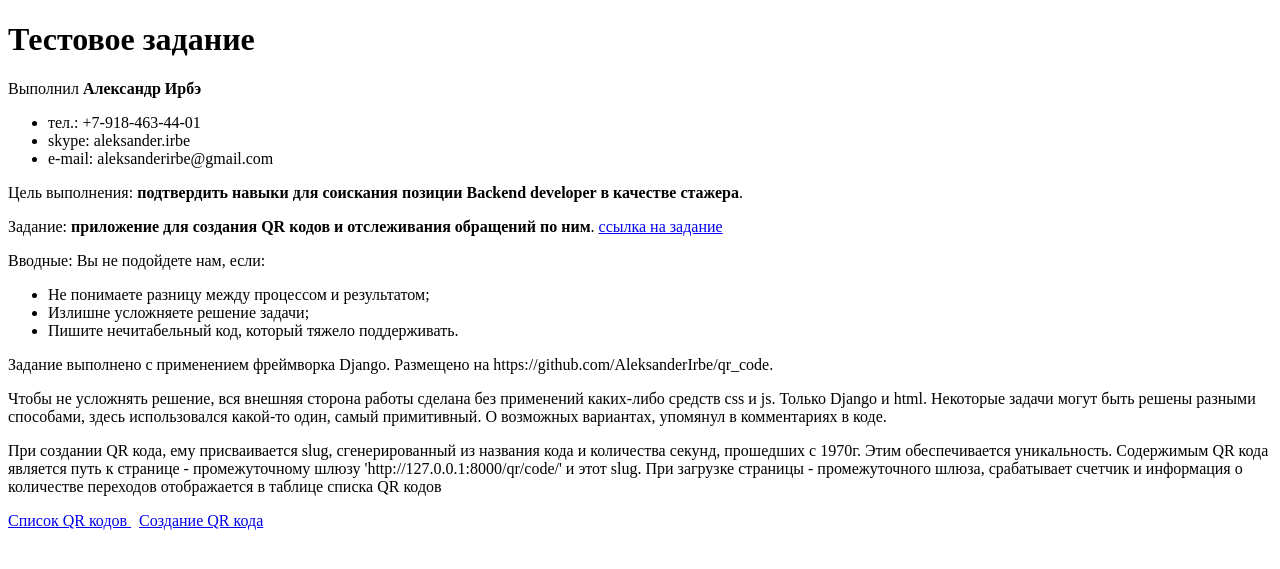
After one commit to AleksanderIrbe/qr_code, a Django app: page / in a window 1280 px wide. The commit adds this page. Shown: the top 569 px of the page. Run offline with Django 3.2, Linux system fonts and the light colour scheme.

Commit message:
добавлены комментарии

```diff
--- a/qr_code/apps/qr_list/forms.py
+++ b/qr_code/apps/qr_list/forms.py
@@ -8,7 +8,7 @@ class ListForm(forms.ModelForm):
 	class Meta:
 		model = List
 		fields = ['qr_quantity','qr_name', 'qr_city', 'qr_campaign', 'qr_source', 'qr_product',]
-
+# проверка слага, перевод его в нижний регистр
 	def clean_slug(self):
 		new_slug = self.cleaned_data['slug'].lower()
 		return new_slug
--- a/qr_code/templates/qr_list/base.html
+++ b/qr_code/templates/qr_list/base.html
@@ -9,12 +9,9 @@
 {% block header %}
 <a href="/qr/">Список QR кодов </a> &nbsp   <a href="/qr/create">Создание QR кода </a><br>
 <hr>
-
 {% endblock %}
 
-	{% block content %}QRcode body{% endblock %}
-
-
+{% block content %}QRcode body{% endblock %}
 
 </body>
 </html>
--- a/qr_code/templates/qr_list/qr_create.html
+++ b/qr_code/templates/qr_list/qr_create.html
@@ -23,7 +23,4 @@
 
 	</form>
 {% endif %}
-
-
-
 {% endblock %}
--- /dev/null
+++ b/qr_code/templates/qr_list/qr_hello.html
@@ -0,0 +1,32 @@
+{% extends 'qr_list/base.html' %}
+{% block header %}{% endblock %}
+{% block content %}
+<h1>Тестовое задание</h1>
+<p>
+Выполнил <b>Александр Ирбэ</b><ul>
+	<li>тел.: +7-918-463-44-01</li>
+	<li>skype: aleksander.irbe</li>
+	<li>e-mail: aleksanderirbe@gmail.com</li></ul>
+</p>
+<p>
+Цель выполнения: <b>подтвердить навыки для соискания позиции Backend developer в качестве стажера</b>.</p>
+<p>Задание: <b>приложение для создания QR кодов и отслеживания обращений по ним</b>. <a href="https://docs.google.com/document/d/1MzaRZ6h9vWTbTM7GXS6b9q4-pNV-fWhXe96VxxfpmGU/edit?usp=sharing">ссылка на задание</a></p>
+
+<p>
+Вводные:	Вы не подойдете нам, если:<ul>
+
+<li>Не понимаете разницу между процессом и результатом;</li>
+<li>Излишне усложняете решение задачи;</li>
+<li>Пишите нечитабельный код, который тяжело поддерживать.</li></ul>
+</p>
+
+<p>
+Задание выполнено с применением фреймворка Django. Размещено на https://github.com/AleksanderIrbe/qr_code.
+</p>
+<p>Чтобы не усложнять решение, вся внешняя сторона работы сделана без применений каких-либо средств css и js. Только Django и html. Некоторые задачи могут быть решены разными способами, здесь использовался какой-то один, самый примитивный. О возможных вариантах, упомянул в комментариях в коде.</p>
+<p>При создании QR кода, ему присваивается slug, сгенерированный из названия кода и количества секунд, прошедших с 1970г. Этим обеспечивается уникальность. Содержимым QR кода является путь к странице - промежуточному шлюзу 'http://127.0.0.1:8000/qr/code/' и этот slug. При загрузке страницы - промежуточного шлюза, срабатывает счетчик и информация о количестве переходов отображается в таблице списка QR кодов</p>
+<p>
+<a href="/qr/">Список QR кодов </a> &nbsp   <a href="/qr/create">Создание QR кода </a><br>
+</p>
+
+{% endblock %}
--- a/qr_code/templates/qr_list/qr_intermediate.html
+++ b/qr_code/templates/qr_list/qr_intermediate.html
@@ -2,6 +2,4 @@
 {% block header %}{% endblock %}
 {% block content %}
 <h1>Подождите, сейчас Вы будете переадресованы на целевой ресурс</h1>
-
-{{quantity}}
 {% endblock %}
--- a/qr_code/templates/qr_list/qr_list.html
+++ b/qr_code/templates/qr_list/qr_list.html
@@ -1,7 +1,6 @@
 {% extends 'qr_list/base.html' %}
 
 {% block title %}QR{% endblock %}
-
 
 
 {% block content %}
@@ -41,5 +40,4 @@
 Кодов еще нет. Их нужно создать.
 {% endif %}
 
-
 {% endblock %}
--- a/qr_code/templates/qr_list/qr_update.html
+++ b/qr_code/templates/qr_list/qr_update.html
@@ -7,7 +7,6 @@
 	<form action="{{ detail.get_update_url }}" method="post">
 		{% csrf_token %}
 {% for field in form %}
-
 	{% if field.errors %}
 		{{ field.errors }}
 	{% endif %}
@@ -20,6 +19,4 @@
 
 	</form>
 
-
-
 {% endblock %}
--- a/qr_code/urls.py
+++ b/qr_code/urls.py
@@ -15,13 +15,13 @@ Including another URLconf
 """
 from django.contrib import admin
 from django.urls import path, include
-
-# from django.conf.urls.static import static
-# from django.contrib.staticfiles.urls import staticfiles_urlpatterns
-# from django.conf import settings
-
+from .views import hello
 
 urlpatterns = [
+# стартовая страница
+    path('', hello, name='qr_hello'),
+# админка
     path('admin/', admin.site.urls),
-	path('qr/', include('qr_list.urls')),
-	]
+# путь к приложению qr_list
+    path('qr/', include('qr_list.urls')),
+    ]
--- a/qr_code/views.py
+++ b/qr_code/views.py
@@ -1,5 +1,6 @@
 from django.http import HttpResponse
-from django.shortcuts import redirect
+from django.shortcuts import redirect, render
 
-# def redirect_gate(request):
-# 	return redirect('', permanent=True)
+# для стартовой страницы
+def hello(request):
+	return render(request, 'qr_list/qr_hello.html')
```
Also changed, not shown: qr_code/apps/qr_list/admin.py (+2 -6 lines), qr_code/apps/qr_list/models.py (+10 -5 lines), qr_code/apps/qr_list/urls.py (+6 -8 lines), qr_code/apps/qr_list/views.py (+20 -27 lines), qr_code/settings.py (+3 -7 lines), qr_code/templates/qr_list/qr_code.html (+1 -7 lines), qr_code/templates/qr_list/qr_detail.html (+1 -8 lines), db.sqlite3, 2 other files.
